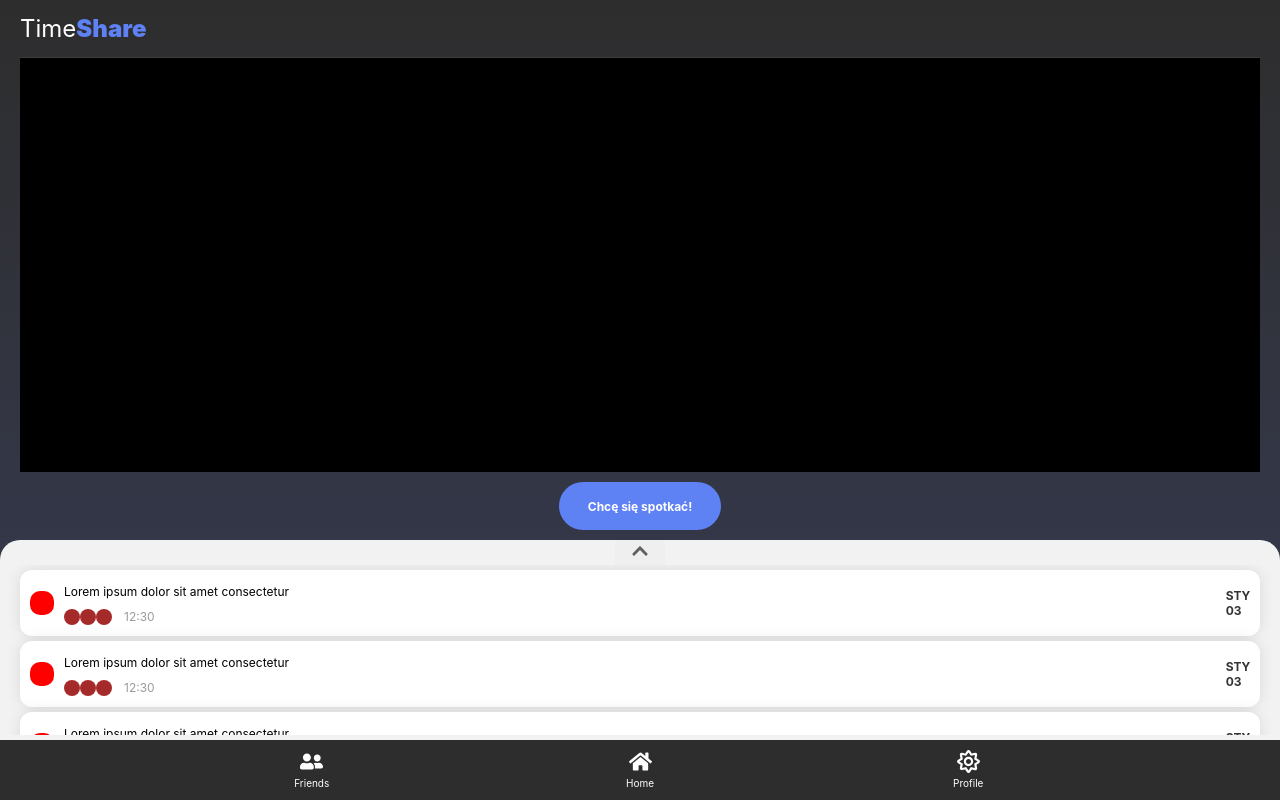
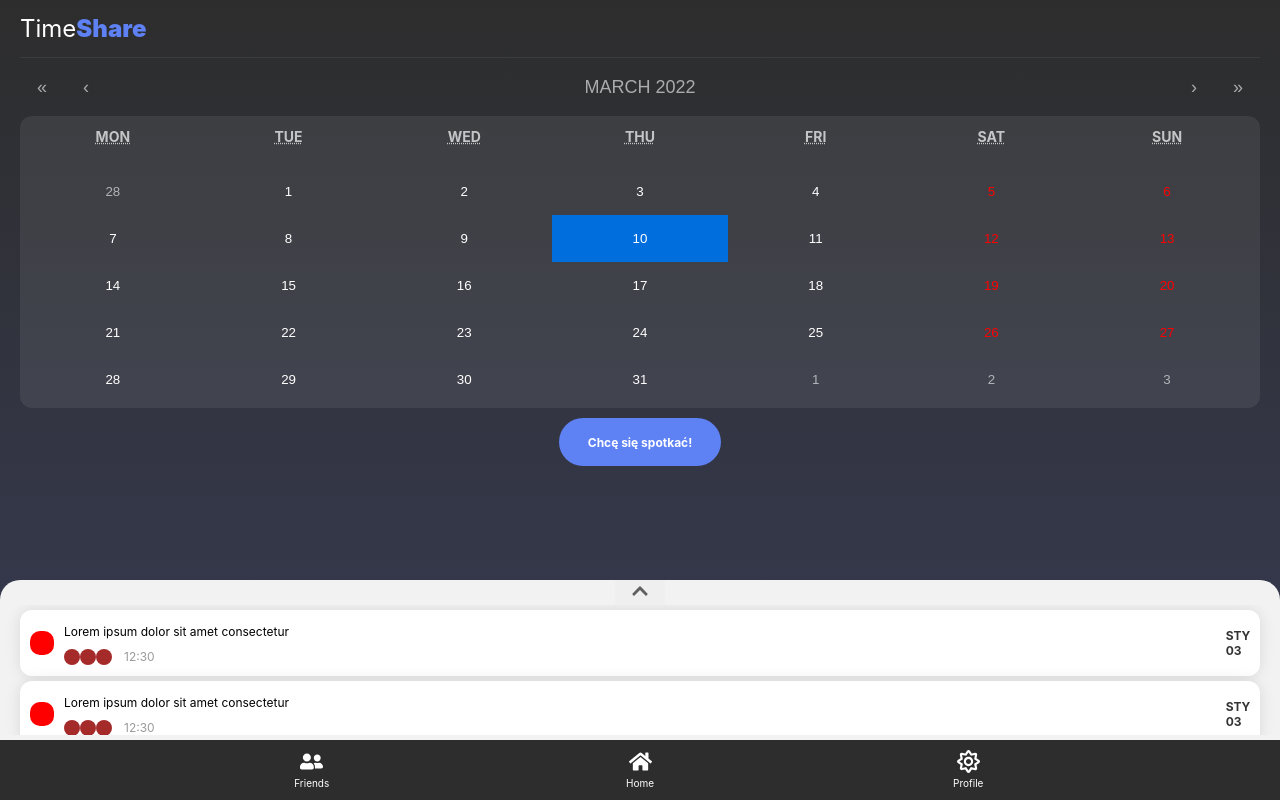
Before and after one commit to dandeliusz27/TimeShare, a React (Create React App) app: page / in a window 1280 px wide. Built offline with nearby package versions, Linux system fonts and the light colour scheme.

Commit message:
new calendar added

```diff
--- a/package.json
+++ b/package.json
@@ -7,6 +7,7 @@
     "@testing-library/react": "^12.1.3",
     "@testing-library/user-event": "^13.5.0",
     "react": "^17.0.2",
+    "react-calendar": "^3.7.0",
     "react-dom": "^17.0.2",
     "react-icons": "^4.3.1",
     "react-router-dom": "^6.2.1",
--- /dev/null
+++ b/src/components/Cal.css
@@ -0,0 +1,143 @@
+.react-calendar {
+    width: 100%;
+    height: 100%;
+    line-height: 1.125em;
+    display: grid;
+    grid-template-rows: 58px auto;
+  }
+
+  .react-calendar__viewContainer {
+    background-color: rgba(196, 196, 196, 0.1);
+    border-radius: 12px;
+    height: 100%;
+    padding: 5px;
+  }
+
+  .react-calendar__month-view {
+      height: 100%;
+  }
+  .react-calendar--doubleView {
+    width: 700px;
+  }
+  .react-calendar--doubleView .react-calendar__viewContainer {
+    display: flex;
+    margin: -0.5em;
+  }
+  .react-calendar--doubleView .react-calendar__viewContainer > * {
+    width: 50%;
+    margin: 0.5em;
+  }
+  .react-calendar,
+  .react-calendar *,
+  .react-calendar *:before,
+  .react-calendar *:after {
+    -moz-box-sizing: border-box;
+    -webkit-box-sizing: border-box;
+    box-sizing: border-box;
+  }
+  .react-calendar button {
+    margin: 0;
+    border: 0;
+    outline: none;
+  }
+  .react-calendar button:enabled:hover {
+    cursor: pointer;
+  }
+  .react-calendar__navigation {
+    display: flex;
+    height: 58px;
+  }
+  .react-calendar__navigation button {
+    min-width: 44px;
+    background: none;
+    color: rgba(255, 255, 255, 0.6);
+    font-size: 18px;
+    text-transform: uppercase;
+
+  }
+  .react-calendar__navigation button:disabled {
+    background-color: #f0f0f0;
+  }
+  .react-calendar__navigation button:enabled:hover,
+  .react-calendar__navigation button:enabled:focus {
+    background-color: rgba(255, 255, 255, 0.2);;
+  }
+  .react-calendar__month-view__weekdays {
+    text-align: center;
+    text-transform: uppercase;
+    text-decoration: none;
+    font-size: 12px;
+    color: rgba(255, 255, 255, 0.7);
+
+  }
+  .react-calendar__month-view__weekdays__weekday {
+    padding: 0.5em;
+    height: 47px;
+    font-weight: 700;
+    font-size: 14px;
+
+  }
+  .react-calendar__month-view__weekNumbers .react-calendar__tile {
+    display: flex;
+    align-items: center;
+    justify-content: center;
+    display: grid;
+    grid-template-columns: repeat(1f, 8);
+    font-size: 0.75em;
+    font-weight: bold;
+  }
+
+  .react-calendar__year-view .react-calendar__tile,
+  .react-calendar__decade-view .react-calendar__tile,
+  .react-calendar__century-view .react-calendar__tile {
+    padding: 2em 0.5em;
+  }
+  .react-calendar__tile {
+    max-width: 100%;
+    padding: 10px 6.6667px;
+    background: none;
+    text-align: center;
+    line-height: 16px;
+    height: 47px;
+    color: #FFF;
+  }
+
+  .react-calendar__month-view__days__day--weekend {
+    color: red;
+  }
+  .react-calendar__month-view__days__day--neighboringMonth {
+    color: rgba(255, 255, 255, 0.6);
+  }
+  .react-calendar__tile:disabled {
+    background-color: #f0f0f0;
+  }
+  .react-calendar__tile:enabled:hover,
+  .react-calendar__tile:enabled:focus {
+    background-color: #e6e6e6;
+  }
+  .react-calendar__tile--now {
+    background: #FFF;
+    color: black;
+  }
+  .react-calendar__tile--now:enabled:hover,
+  .react-calendar__tile--now:enabled:focus {
+    background: #ffffa9;
+  }
+  .react-calendar__tile--hasActive {
+    background: #76baff;
+  }
+  .react-calendar__tile--hasActive:enabled:hover,
+  .react-calendar__tile--hasActive:enabled:focus {
+    background: #a9d4ff;
+  }
+  .react-calendar__tile--active {
+    background: #006edc;
+    color: white;
+  }
+  .react-calendar__tile--active:enabled:hover,
+  .react-calendar__tile--active:enabled:focus {
+    background: #1087ff;
+  }
+  .react-calendar--selectRange .react-calendar__tile--hover {
+    background-color: #e6e6e6;
+  }
--- /dev/null
+++ b/src/components/Cal.jsx
@@ -0,0 +1,20 @@
+import React, { useState } from 'react';
+import Calendar from 'react-calendar';
+import './Cal.css'
+// import 'react-calendar/dist/Calendar.css';
+
+function Cal() {
+    const [value, setValue] = useState(new Date());
+
+    function onChange(nextValue) {
+      setValue(nextValue);
+    }
+
+    return (
+        <Calendar
+        onChange={onChange}
+        value={value} />
+    );
+}
+
+export default Cal
--- a/src/routes/HomePage.css
+++ b/src/routes/HomePage.css
@@ -1,12 +1,12 @@
 .homeContainer {
   display: grid;
   /* background-color: aqua; */
-  grid-template-rows: auto 68px 25vh 60px;
+  grid-template-rows: 350px auto 20vh 60px;
 }
 
 .homeCalendarBox {
-  background-color: black;
-  margin: 0 20px 0 20px;
+  /* background-color: black; */
+  margin: 0px 20px 0 20px;
 }
 
 .homeButtonBox {
--- a/src/routes/HomePage.jsx
+++ b/src/routes/HomePage.jsx
@@ -1,9 +1,9 @@
 import React, { Component } from 'react';
-import Calendar from '../components/Calendar';
 import './HomePage.css';
 import Event from '../components/Event';
 import { FaChevronUp } from "react-icons/fa";
 import Button from '../components/Button';
+import Cal from '../components/Cal';
 
 
 export class HomePage extends Component {
@@ -25,6 +25,7 @@ render(){
    return (
     <div className="homeContainer">
         <div className="homeCalendarBox">
+          <Cal/>
         </div>
         <div className="homeButtonBox">
           <Button/>
```
Also changed, not shown: src/components/Calendar2.css (renamed from src/components/Calendar.css), src/components/Calendar2.jsx (renamed from src/components/Calendar.jsx), 1 other file (tests, documents, lock files or other folders).
